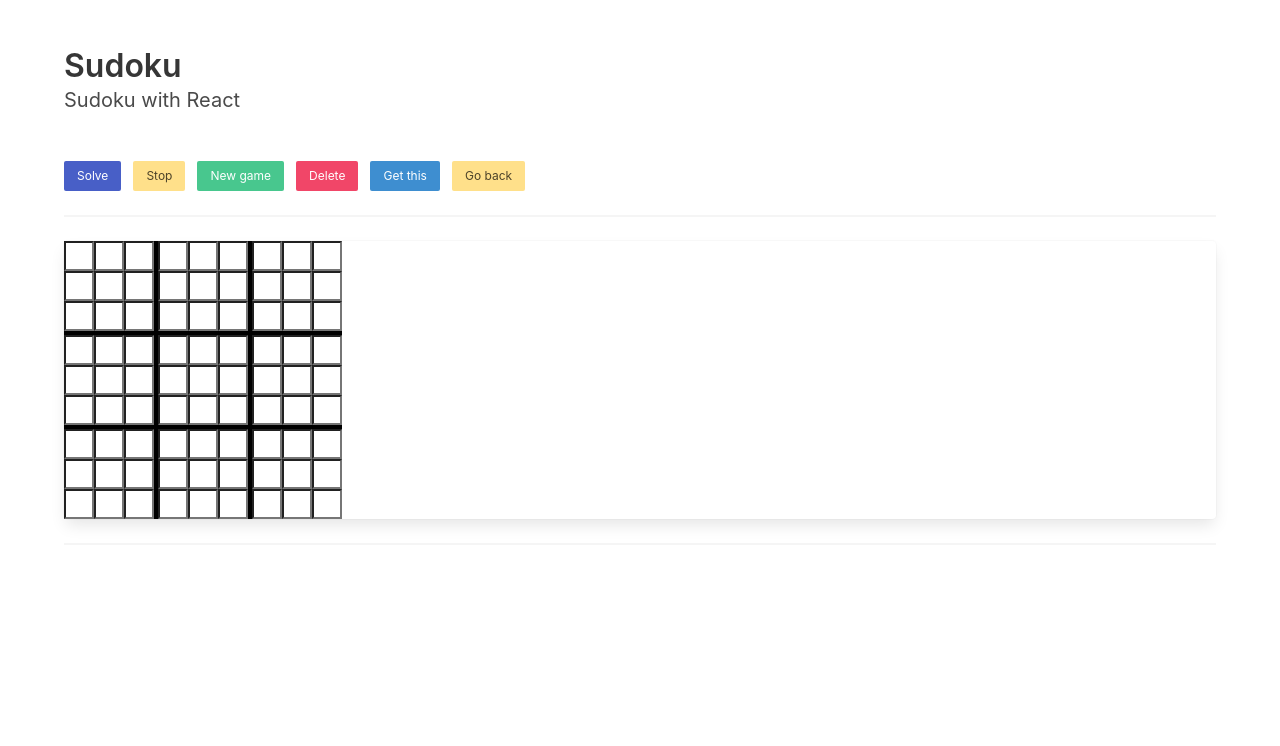
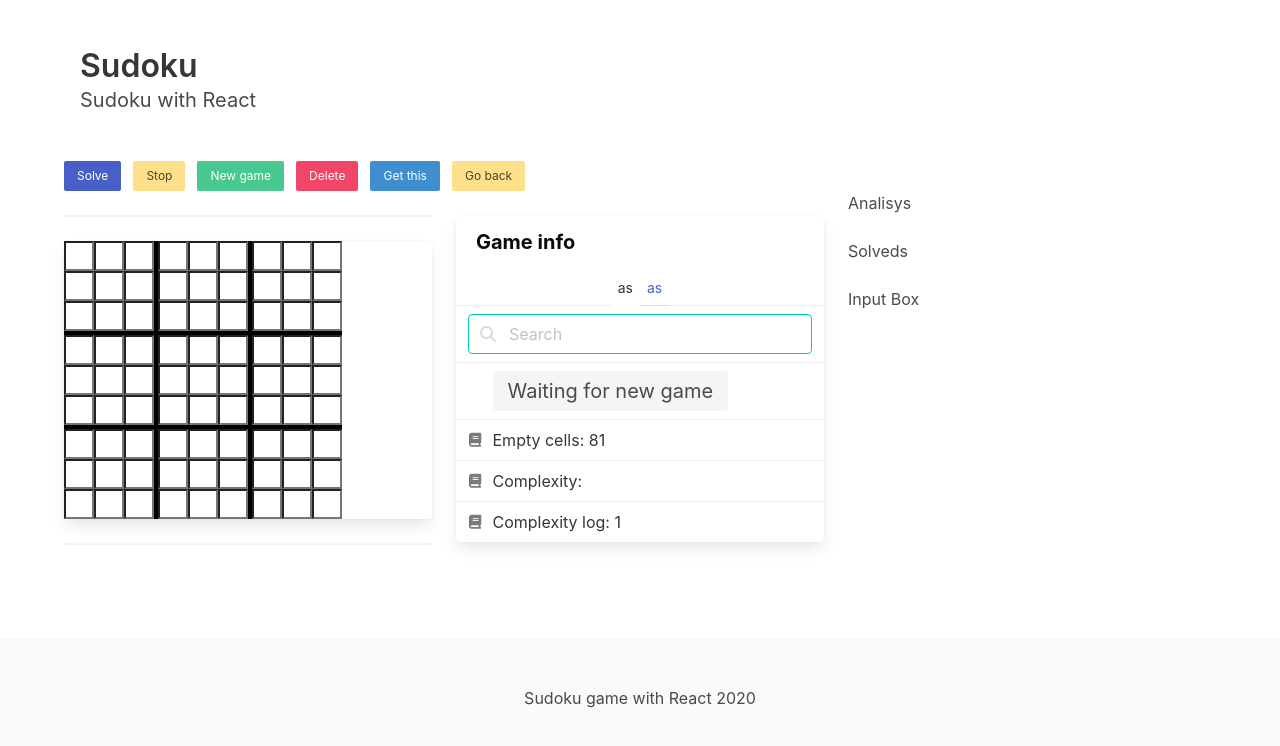
Before and after one commit to qmarquez/udemy.learnReact.Sudoku.lessonsAndNotes, a React app in the folder sudoku-app/: page / in a window 1280 px wide. Shown: the top 746 px of the page. Built offline with nearby package versions, Linux system fonts and the light colour scheme.

Commit message:
Class 30 - Game info component.

```diff
--- a/sudoku-app/public/index.html
+++ b/sudoku-app/public/index.html
@@ -1,11 +1,13 @@
 <!DOCTYPE html>
 <html lang="en">
+
 <head>
   <meta charset="utf-8" />
   <link rel="icon" href="%PUBLIC_URL%/favicon.ico" />
   <meta name="viewport" content="width=device-width, initial-scale=1" />
   <meta name="theme-color" content="#000000" />
   <link rel="apple-touch-icon" href="%PUBLIC_URL%/logo192.png" />
+  <script src="https://kit.fontawesome.com/2f377f06ac.js" crossorigin="anonymous"></script>
   <!--
       manifest.json provides metadata used when your web app is installed on a
       user's mobile device or desktop. See https://developers.google.com/web/fundamentals/web-app-manifest/
@@ -22,6 +24,7 @@
     -->
   <title>React App</title>
 </head>
+
 <body>
   <noscript>You need to enable JavaScript to run this app.</noscript>
   <div id="sudoku"></div>
@@ -36,4 +39,5 @@
       To create a production bundle, use `npm run build` or `yarn build`.
     -->
 </body>
+
 </html>
--- a/sudoku-app/src/App.jsx
+++ b/sudoku-app/src/App.jsx
@@ -4,6 +4,7 @@ import Tools from './components/Tools';
 import 'bulma/css/bulma.css';
 import Board from './components/Board';
 import config from './config';
+import GameInfo from './components/GameInfo';
 import NewGame from './Controls/NewGame';
 
 class App extends React.Component {
@@ -11,6 +12,10 @@ class App extends React.Component {
   state = {
     cellsValue: new Array(config.N_ROWS * config.N_COLUMNS).fill(""),
     cellsBackgroundColor: new Array(config.N_ROWS * config.N_COLUMNS).fill(".bg-white"),
+    gameLevel: null,
+    complexityLevel: null,
+    complexityLog: 1,
+    countEmptyCells: config.N_ROWS * config.N_COLUMNS,
   };
 
   solve = () => {
@@ -21,7 +26,12 @@ class App extends React.Component {
   }
   newGame = () => {
     const newGame = NewGame.getRandomLevel();
-    this.setState({ cellsValue: [...newGame.board] });
+    this.setState(
+      {
+        cellsValue: [...newGame.board],
+        gameLevel: newGame.dificult
+      }
+    );
   }
   deleteGame = () => {
 
@@ -41,7 +51,10 @@ class App extends React.Component {
 
   render() {
     return (<div>
+      <section className="hero is-fullheight">
+        <div className="container is-fluid">
           <Banner />
+          <div className="container">
             <Tools
               solve={this.solve}
               stop={this.stop}
@@ -49,11 +62,42 @@ class App extends React.Component {
               deleteGame={this.deleteGame}
               getThisAsStr={this.getThisAsStr}
               goBack={this.goBack} />
+          </div>
+          <div className="container">
+            <div className="columns">
+              <div className="column">
                 <Board
                   handleChange={this.handleChange}
                   handleFocus={this.handleFocus}
                   cellsValue={this.state.cellsValue}
                   cellsBackgroundColor={this.state.cellsBackgroundColor} />
+              </div>
+              <div className="column">
+                <GameInfo
+                  gameLevel={this.state.gameLevel}
+                  complexityLevel={this.state.complexityLevel}
+                  complexityLog={this.state.complexityLog}
+                  countEmptyCells={this.state.countEmptyCells}
+                />
+              </div>
+              <div className="column">
+                <div className="columns">
+                  <div className="row">
+                    <div className="column">Analisys</div>
+                    <div className="column">Solveds</div>
+                    <div className="column">Input Box</div>
+                  </div>
+                </div>
+              </div>
+            </div>
+          </div>
+        </div>
+        <footer className="footer">
+          <div className="content has-text-centered">
+            <p>Sudoku game with React 2020</p>
+          </div>
+        </footer>
+      </section>
     </div >
     );
   }
--- a/sudoku-app/src/components/Banner.jsx
+++ b/sudoku-app/src/components/Banner.jsx
@@ -2,10 +2,12 @@ import React from 'react';
 
 export default () => {
   return (
-    <section className="section">
-      <div className="container">
-        <h1 className="title">Sudoku</h1>
-        <h2 className="subtitle">Sudoku with React</h2>
+    <section className="hero">
+      <div className="hero-body">
+        <div className="container">
+          <h1 className="title">Sudoku</h1>
+          <h2 className="subtitle">Sudoku with React</h2>
+        </div>
       </div>
     </section>
   );
--- /dev/null
+++ b/sudoku-app/src/components/GameInfo.jsx
@@ -0,0 +1,52 @@
+import React from 'react';
+import config from '../config';
+
+const GameInfo = ({ gameLevel, complexityLevel, complexityLog, countEmptyCells }) => {
+  const cName = gameLevel && config.CLASS_FOR_DIFICULT[gameLevel];
+
+  return (
+    <div>
+      <br />
+      <article className="panel is-white">
+        <p className="panel-heading">Game info</p>
+        <p className="panel-tabs">
+          <a href="#" className="is-active">as</a>
+          <a href="#">as</a>
+        </p>
+        <div className="panel-block">
+          <p className="control has-icons-left">
+            <input type="text" className="input is-primary" placeholder="Search" />
+            <span className="icon is-left">
+              <i className="fas fa-search" aria-hidden="true"></i>
+            </span>
+          </p>
+        </div>
+        <a href="#" className="panel-block is-active">
+          <span className="panel-icon"><i className="fas fa-book" aria-hidden="true"></i></span>
+          {
+            gameLevel ?
+              <span className={`tag is-large ${cName}`}>{gameLevel}</span>
+              : <span className={`tag is-large`}>Waiting for new game</span>
+          }
+        </a>
+        <a href="#" className="panel-block">
+          <span className="panel-icon"><i className="fas fa-book" aria-hidden="true"></i></span>
+          Empty cells: {countEmptyCells}
+        </a>
+        <a href="#" className="panel-block">
+          <span className="panel-icon"><i className="fas fa-book" aria-hidden="true"></i></span>
+          Complexity: {complexityLevel}
+        </a>
+        <a href="#" className="panel-block">
+          <span className="panel-icon"><i className="fas fa-book" aria-hidden="true"></i></span>
+          Complexity log: {complexityLog}
+        </a>
+      </article>
+      <br />
+      <br />
+      <br />
+    </div>
+  );
+}
+
+export default GameInfo;
--- a/sudoku-app/src/config.js
+++ b/sudoku-app/src/config.js
@@ -5,5 +5,10 @@ export default {
     EASY: "easy",
     MEDIUM: "medium",
     HARD: "hard"
+  },
+  CLASS_FOR_DIFICULT: {
+    easy: "is-success",
+    medium: "is-warning",
+    hard: "is-danger"
   }
 }
```
Lines whose indentation alone changed are shown as unchanged.
